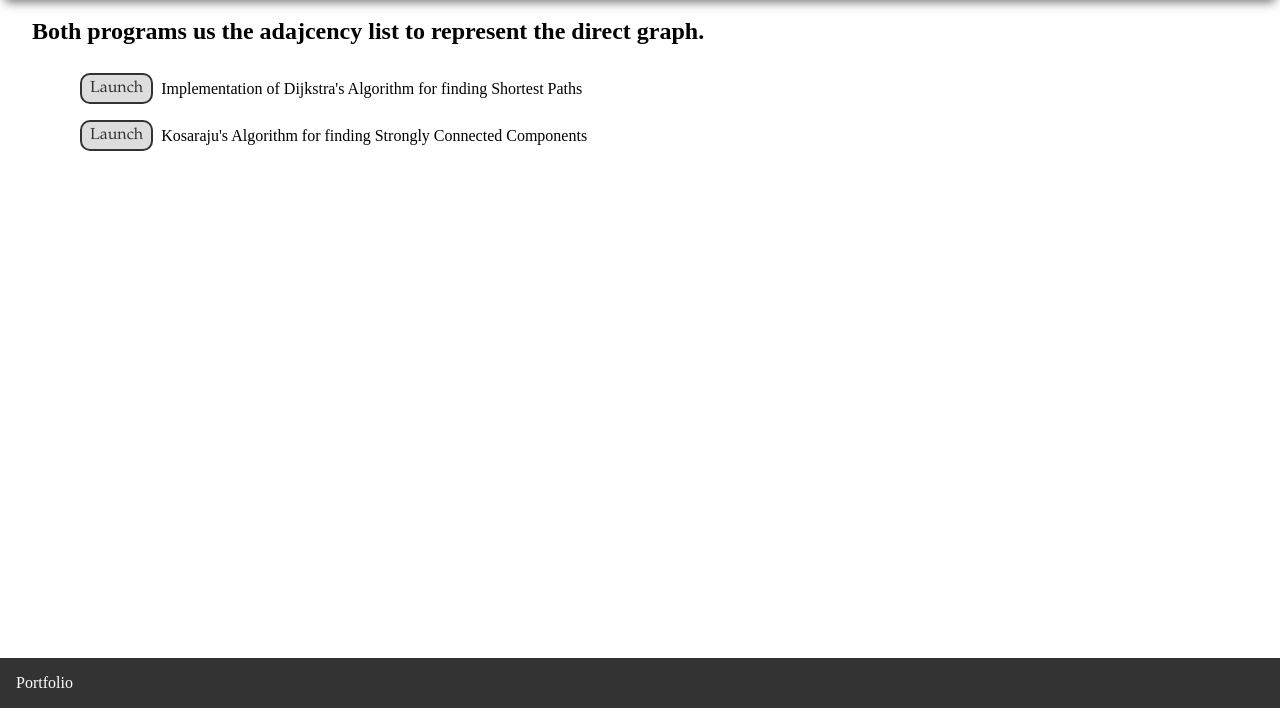
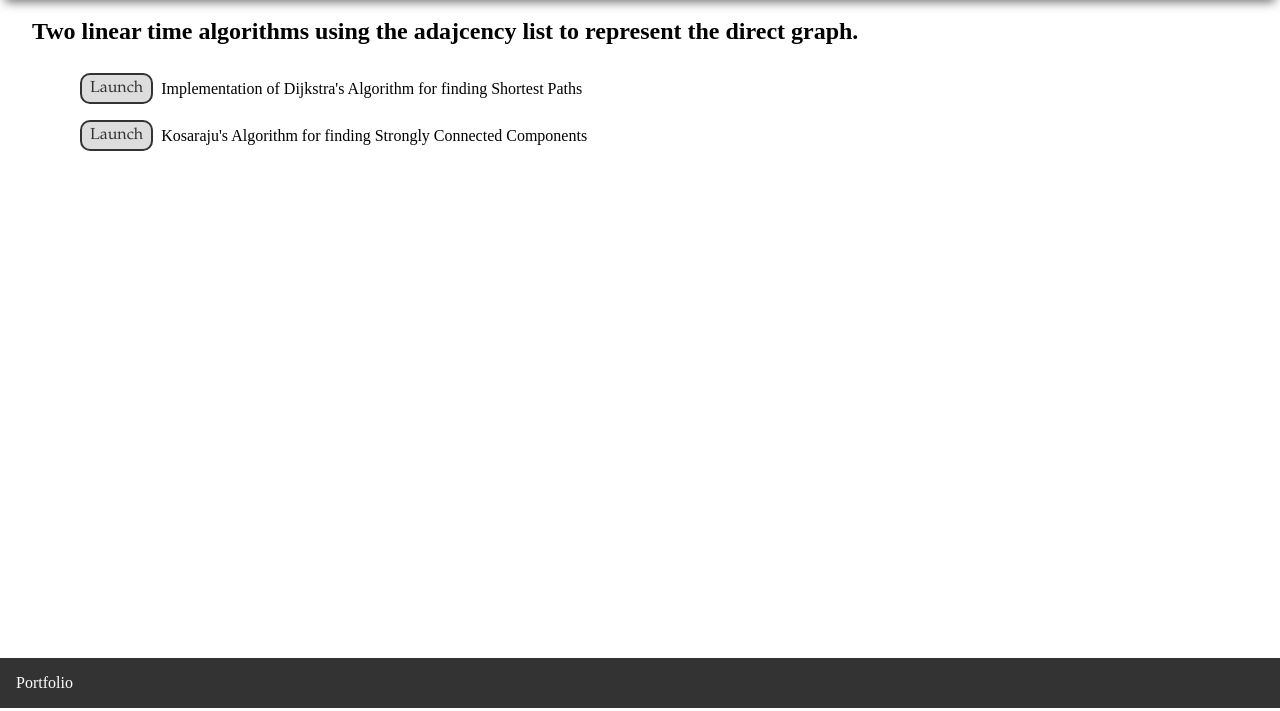
Before and after one commit to phmaa/project-java, a plain HTML site: page index.html in a window 1280 px wide. Shown: the part 89-800 px from the top of the page. Drawn offline with Linux system fonts and the light colour scheme.

Commit message:
fix typo

```diff
--- a/index.html
+++ b/index.html
@@ -11,7 +11,7 @@
       <h1>Algorithm Analysis and Data Structure</h1>
     </header>
     <main>
-      <h2>Both programs us the adajcency list to represent the direct graph.</h2>
+      <h2>Two linear time algorithms using the adajcency list to represent the direct graph.</h2>
       <ul>
         <li><a href="https://github.com/phmaa/Dijkstra-Shortest-Path">Launch</a> Implementation of Dijkstra's Algorithm for finding Shortest Paths</li>
         <li><a href="https://github.com/phmaa/Kosaraju_SCC">Launch</a> Kosaraju's Algorithm for finding Strongly Connected Components</li>
```
